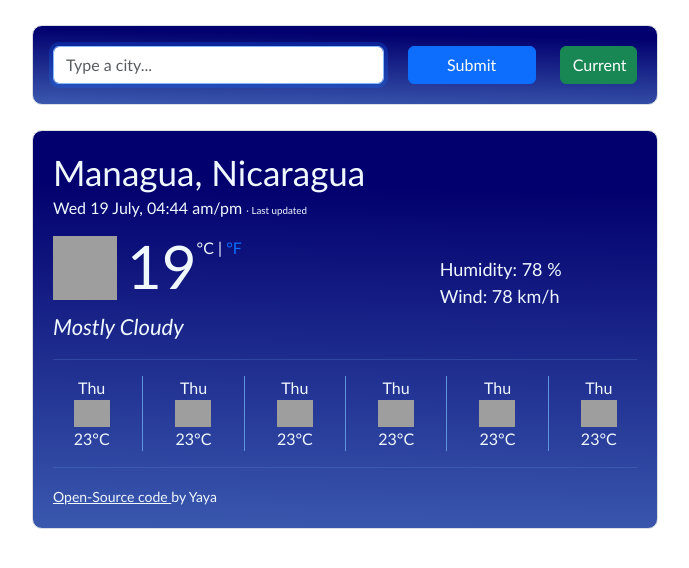
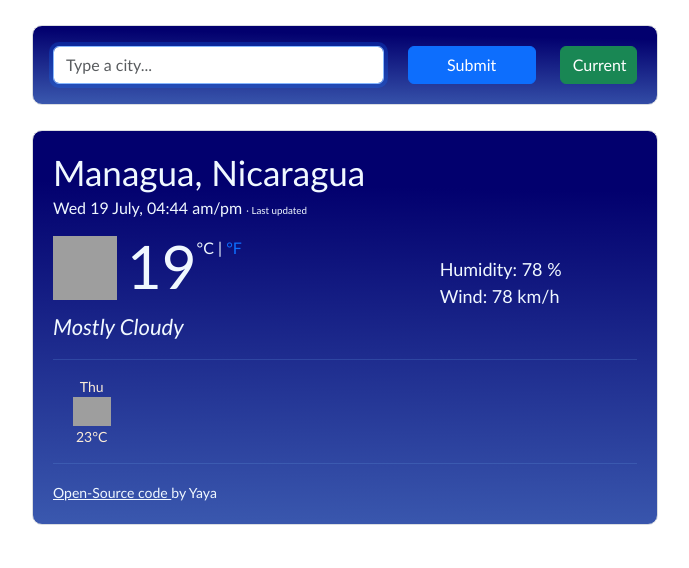
Before and after one commit to Yaya090807/New-Vanilla-WeatherApp, a plain HTML site: page index.html in a window 1280 px wide. Shown: the whole page, without its empty margins (295-984 px from the left). Drawn offline with nearby package versions, Linux system fonts and the light colour scheme; grey boxes are pictures that could not be loaded.

Commit message:
Change forecast format

```diff
--- a/index.html
+++ b/index.html
@@ -126,64 +126,22 @@
                 <div class="row nextdata" >
 
                     <div class="col-2">
-                         Thu
-                         </br>
+                        <div class="forecast-date">
+                            Thu
+                        </div>
+
                          <img src="https://openweathermap.org/img/wn/02d.png"
                             alt=""
-                            width="36">
-                        </br>
-                         23°C
+                            width="38"
+                            >
+                        <div class="forecast-temp">
+                            23°C
+                        </div>
+
                     </div>
 
-                    <div class="col-2" id="nextdays">
-                        Thu
-                    </br>
-                    <img src="https://openweathermap.org/img/wn/02d.png"
-                       alt=""
-                       width="36">
-                   </br>
-                    23°C
-                    </div>
 
-                    <div class="col-2" id="nextdays">
-                        Thu
-                         </br>
-                         <img src="https://openweathermap.org/img/wn/02d.png"
-                            alt=""
-                            width="36">
-                        </br>
-                         23°C
-                    </div>
 
-                    <div class="col-2" id="nextdays">
-                        Thu
-                         </br>
-                         <img src="https://openweathermap.org/img/wn/02d.png"
-                            alt=""
-                            width="36">
-                        </br>
-                         23°C
-                    </div>
-
-                    <div class="col-2" id="nextdays">
-                        Thu
-                         </br>
-                         <img src="https://openweathermap.org/img/wn/02d.png"
-                            alt=""
-                            width="36">
-                        </br>
-                         23°C
-                    </div>
-
-                    <div class="col-2" id="nextdays">
-                        Thu
-                    </br>
-                    <img src="https://openweathermap.org/img/wn/02d.png"
-                       alt=""
-                       width="36">
-                   </br>
-                    23°C
-                    </div>
 
                 </div>
 
--- a/style.css
+++ b/style.css
@@ -80,7 +80,18 @@ hr{
 
 .nextdata{
     text-align: center;
+
 }
+
+.forecast-date{
+  font-size:14px;
+  color:antiquewhite;
+}
+
+.forecast-temp{
+    font-size:14px;
+    color:antiquewhite;
+  }
 
 #nextdays{
     border-left:thin solid rgb(97, 149, 219);
```
